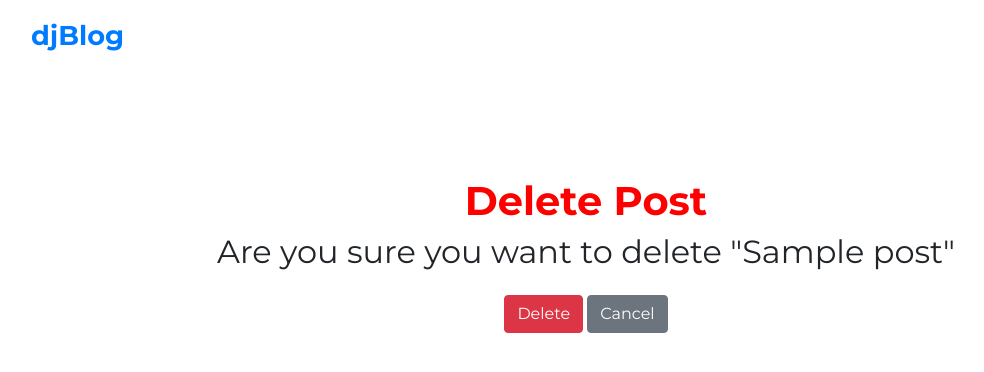
After one commit to beingbiplov/djBlog, a Django app: template core/templates/core/delete.html in a window 1280 px wide. The commit adds this page. Shown: the top 372 px of the page, without its empty margins (54-1038 px from the left). Run offline with Django 3.2, Linux system fonts and the light colour scheme; the template is opened without the code that fills it: most values are stand-ins (such as "Sample title", 1, 10 or a date in 2020); some libraries are stand-ins or nearby versions.

Commit message:
handle delete view

```diff
--- a/core/static/core/style.css
+++ b/core/static/core/style.css
@@ -55,3 +55,13 @@ body{
 	margin-top: 2.5em;
 	font-size: 1.4rem;
 }
+
+.delete-confirm {
+	margin-top: 15vh;
+	text-align: center;
+}
+
+.deleteHead{
+	font-weight: bold;
+	color: red;
+}
--- a/core/templates/core/blog_details.html
+++ b/core/templates/core/blog_details.html
@@ -21,7 +21,7 @@
 				</div>
 				<div class="mb-4">
 					<a type="button" class="btn-sm btn-secondary" href="#">Edit</a>
-					<a type='button' class="btn-sm btn-danger" href="#">Delete</a>
+					<a type='button' class="btn-sm btn-danger" href="{% url 'delete' post.pk %}">Delete</a>
 				</div>
 				<div class="blogContent">
 					<p>{{ post.content }}</p>
--- /dev/null
+++ b/core/templates/core/delete.html
@@ -0,0 +1,25 @@
+{% extends 'core/base.html' %}
+{% load static %}
+
+{% block title %} Delete {% endblock %}
+
+{% block content %}
+
+	<div class="container">
+		<section class="delete-confirm">
+			<form method="POST">
+				{% csrf_token %}
+	        <fieldset class="form-group">
+	          <h1 class="deleteHead">Delete Post</h1>
+	              <h2> Are you sure you want to delete "{{ post.title }}"
+	        </fieldset>
+	        <div class="form-group">
+	          <button class="btn btn-danger" type="submit">Delete</button>
+	          <a class="btn btn-secondary" href="{% url 'details' post.pk %}">Cancel</a>
+	        </div>
+
+			</form>
+		</section>
+	</div>
+
+{% endblock %}
--- a/core/templates/core/index.html
+++ b/core/templates/core/index.html
@@ -35,7 +35,7 @@
 					<div class="buttons">
 						<a type="button" class='btn btn-primary' href="{% url 'details' post.pk %}">Read More</a>
 						<a type='button' class="btn btn-info" href="#">Edit</a>
-						<a type="button" class="btn btn-danger" href="#">Delete</a>
+						<a type="button" class="btn btn-danger" href="{% url 'delete' post.pk %}">Delete</a>
 					</div>
 				</div>
 			{% endfor %}
--- a/core/urls.py
+++ b/core/urls.py
@@ -1,7 +1,8 @@
 from django.urls import path
-from .views import indexListView, blogDetailView
+from .views import indexListView, blogDetailView, blogDeleteView
 
 urlpatterns = [
     path('', indexListView.as_view(), name='index'),
-    path('details/<int:pk>', blogDetailView.as_view(), name='details')
+    path('details/<int:pk>', blogDetailView.as_view(), name='details'),
+    path('delete/<int:pk>', blogDeleteView.as_view(), name='delete'),
 ]
```
Also changed, not shown: core/views.py (+7 -1 lines).
